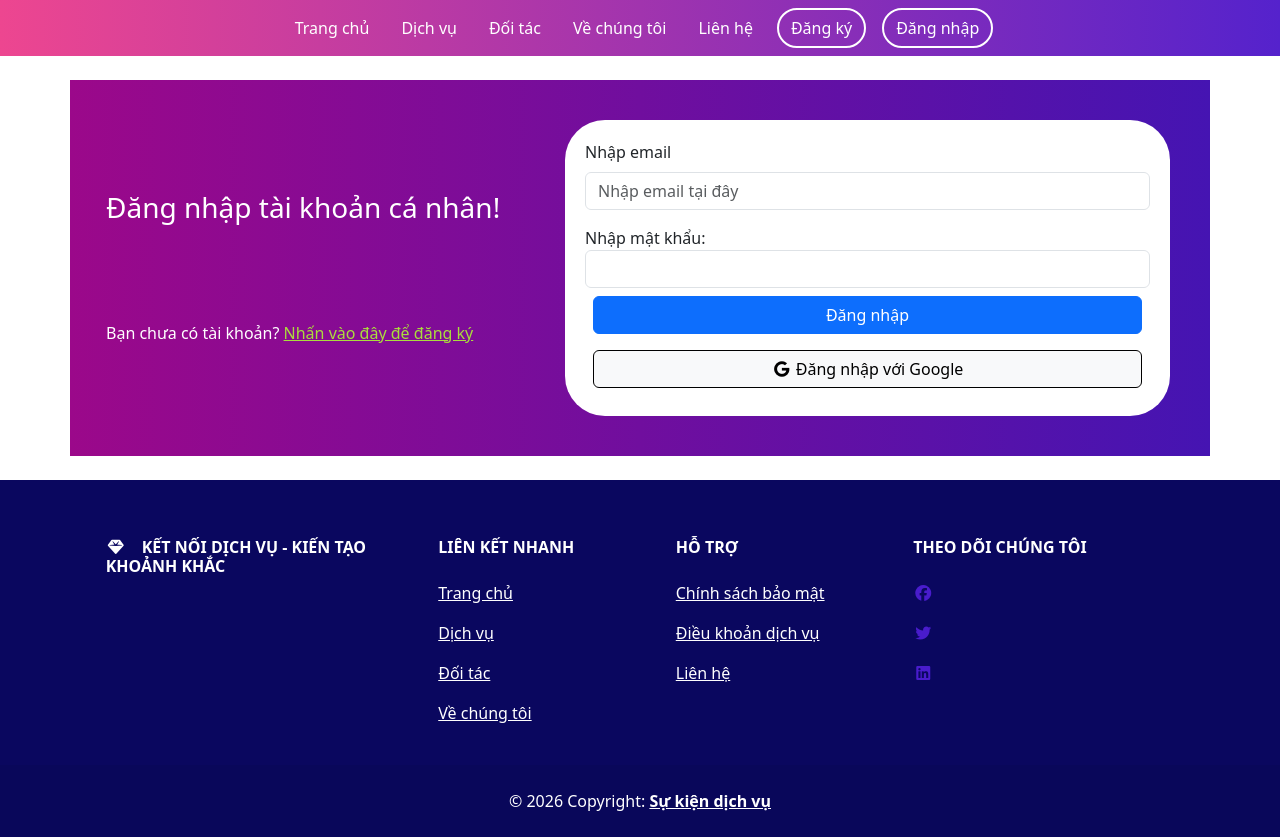
After one commit to mphuc454/EventDecorWeb, a Flask app: page /login in a window 1280 px wide. The commit adds this page. Run offline with Flask 3, Linux system fonts and the light colour scheme.

Commit message:
add login page

```diff
--- a/app.py
+++ b/app.py
@@ -23,5 +23,9 @@ def event_services():
 def register_user():
     return render_template("register.html")
 
+@app.route('/login')
+def login_user():
+    return render_template("login.html")
+
 if __name__ == "__main__":
     app.run(debug=True)
--- /dev/null
+++ b/templates/login.html
@@ -0,0 +1,50 @@
+{% extends "base.html" %} {% block title %} Đăng nhập{% endblock title %} {% block
+content %}
+<div class="container mb-4 mt-4 d-flex flex-column justify-content-center">
+  <div class="row register-contact">
+    <div
+      class="col-5 info-contact text-white d-flex flex-column justify-content-center gap-4"
+    >
+      <div class="d-flex flex-column justify-content-evenly h-100">
+        <div class="fw-semibold">
+          <h3>Đăng nhập tài khoản cá nhân!</h3>
+        </div>
+
+        <span class="justify-content-end"
+          >Bạn chưa có tài khoản?
+          <a style="color: rgb(170, 220, 61)" href="#"
+            >Nhấn vào đây để đăng ký</a
+          >
+        </span>
+      </div>
+    </div>
+    <div class="col-7 p-3">
+      <div class="register-form">
+        <form>
+          <div class="form-group mb-3">
+            <label for="email" class="form-label">Nhập email</label>
+            <input
+              type="email"
+              class="form-control"
+              id="email"
+              placeholder="Nhập email tại đây"
+            />
+          </div>
+          <div class="form-group">
+            <label for="pwd">Nhập mật khẩu:</label>
+            <input type="password" class="form-control" id="pwd" />
+          </div>
+          <!-- Button -->
+         <div class="d-flex flex-column justify-content-center m-2 gap-3">
+            <a class="btn btn-primary"> Đăng nhập </a>
+            <a class="btn btn-light" style="border: 1px solid">
+              <i class="fa-brands fa-google"></i> Đăng nhập với Google
+            </a>
+          </div>
+        </form>
+      </div>
+    </div>
+  </div>
+</div>
+
+{% endblock content %}
--- a/templates/navbar.html
+++ b/templates/navbar.html
@@ -9,7 +9,7 @@
           <a class="nav-link text-white" href="{{ url_for ("event_services") }}">Dịch vụ</a>
         </li>
         <li class="nav-item">
-          <a class="nav-link text-white" href="#">Đối tác</a>
+          <a class="nav-link text-white" href="">Đối tác</a>
         </li>
         <li class="nav-item">
           <a class="nav-link text-white" href="{{ url_for ("about_us") }}">Về chúng tôi</a>
@@ -21,7 +21,7 @@
           <a class="btn btn-pill text-white btn-register" href="{{ url_for ("register_user") }}">Đăng ký</a>
         </li>
         <li class="nav-item">
-          <a class="btn btn-pill text-white btn-login" href="#">Đăng nhập</a>
+          <a class="btn btn-pill text-white btn-login" href="{{ url_for ("login_user") }}">Đăng nhập</a>
         </li>
       </ul>
     </div>
--- a/templates/register.html
+++ b/templates/register.html
@@ -62,7 +62,7 @@ content %}
           <div class="d-flex flex-column justify-content-center m-2 gap-3">
             <a class="btn btn-danger"> Đăng ký tài khoản </a>
             <a class="btn btn-light" style="border: 1px solid">
-              Đăng ký với Google
+              <i class="fa-brands fa-google"></i> Đăng ký với Google
             </a>
           </div>
         </form>
```
